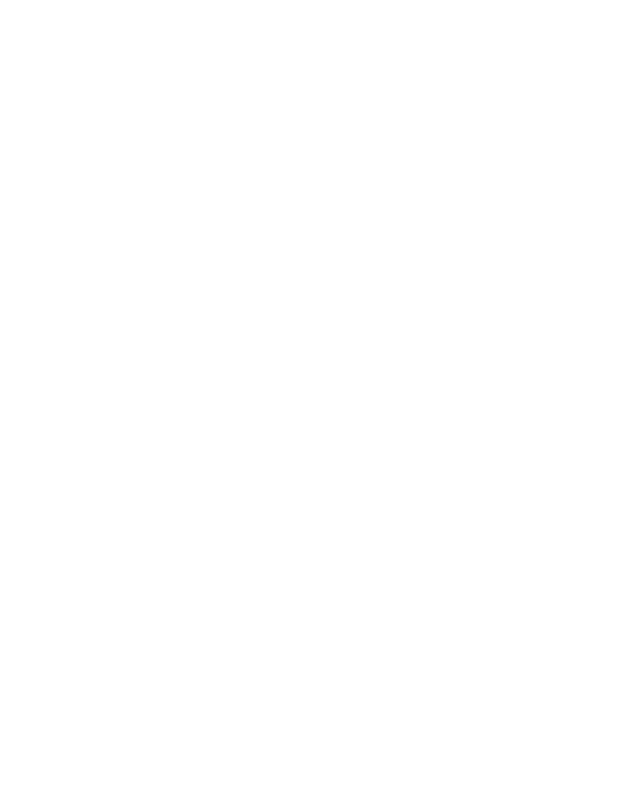
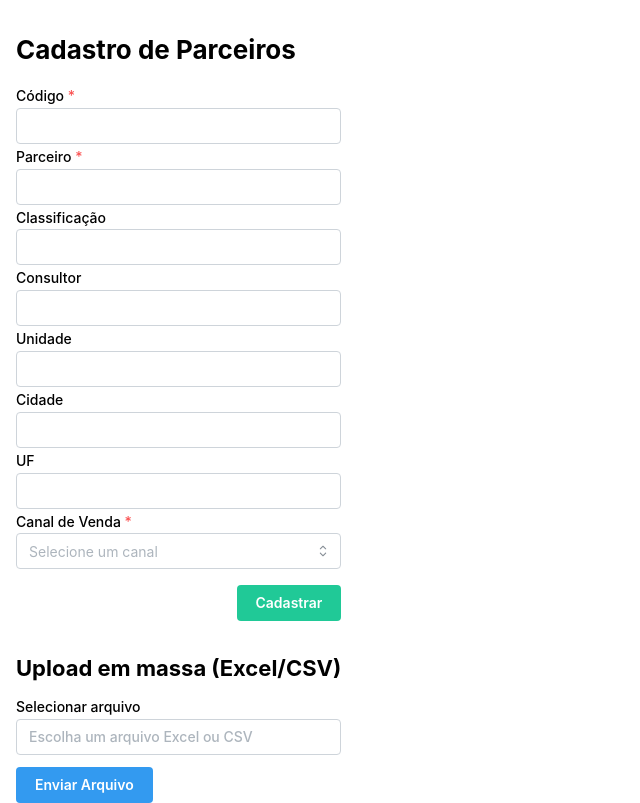
Before and after one commit to leverosint/diario-de-bordo-crm, a React (Vite) app in the folder frontend/: page /cadastro-usuarios in a window 1280 px wide. Before the commit this address had no page. Shown: the whole page, without its empty margins (0-640 px from the left). Built offline with nearby package versions, Linux system fonts and the light colour scheme; no server answers.

Commit message:
subindo novo

```diff
--- a/frontend/src/components/CadastroParceiro.tsx
+++ b/frontend/src/components/CadastroParceiro.tsx
@@ -18,7 +18,8 @@ interface CanalVenda {
   nome: string;
 }
 
-export default function CadastroParceiro() {
+export default function CadastroUsuarios() {
+
   const [form, setForm] = useState({
     codigo: '',
     parceiro: '',
--- a/frontend/src/main.tsx
+++ b/frontend/src/main.tsx
@@ -9,6 +9,8 @@ import { customTheme } from './styles/theme';
 import LoginPage from './pages/LoginPage';
 import Dashboard from './pages/Dashboard';
 import CadastroParceiro from './components/CadastroParceiro'; // <-- novo import
+import CadastroUsuarios from './components/CadastroParceiro';
+
 
 createRoot(document.getElementById('root')!).render(
   <StrictMode>
@@ -18,6 +20,7 @@ createRoot(document.getElementById('root')!).render(
           <Route path="/" element={<LoginPage />} />
           <Route path="/dashboard" element={<Dashboard />} />
           <Route path="/cadastro-parceiro" element={<CadastroParceiro />} /> {/* nova rota */}
+          <Route path="/cadastro-usuarios" element={<CadastroUsuarios />} />
         </Routes>
       </BrowserRouter>
     </MantineProvider>
```
